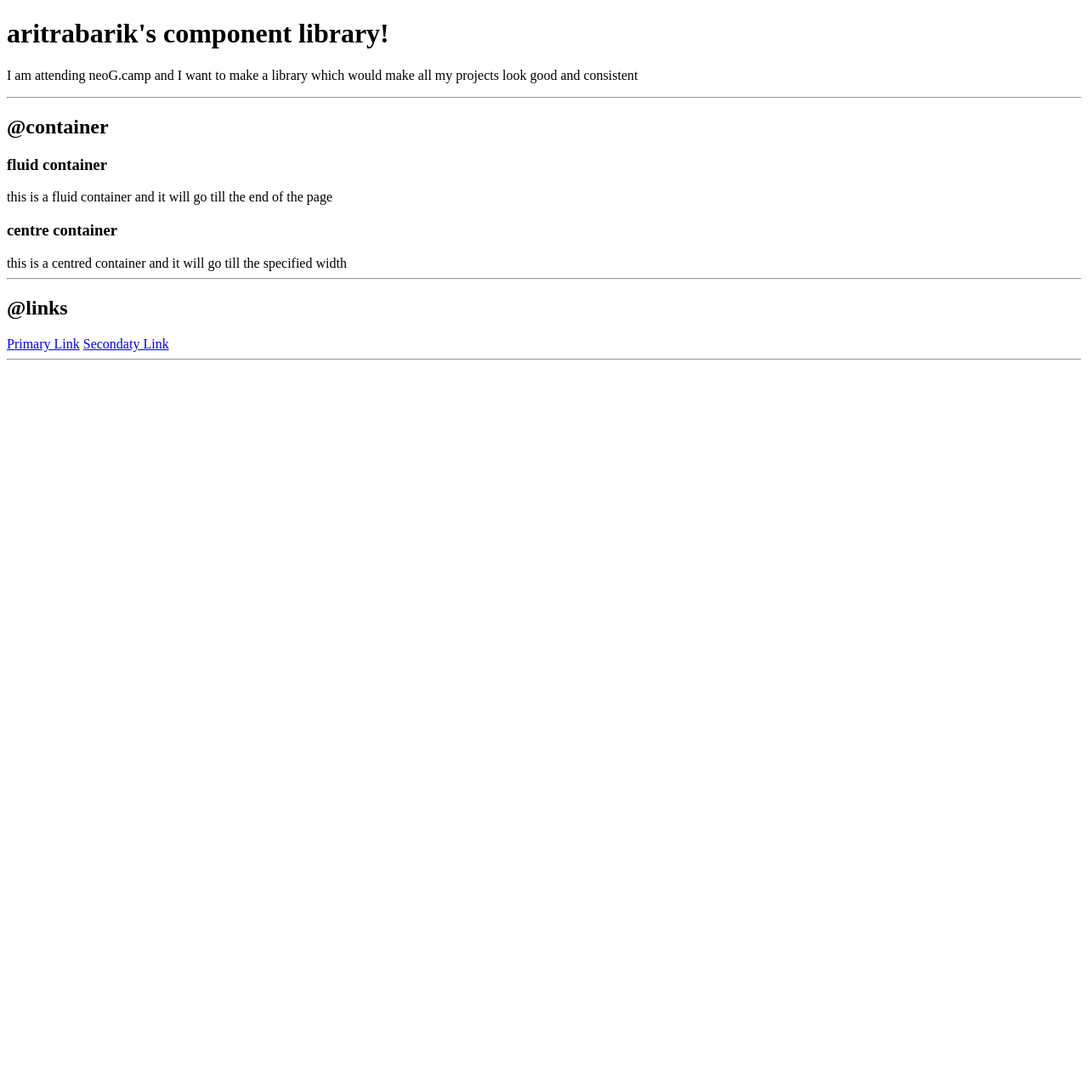
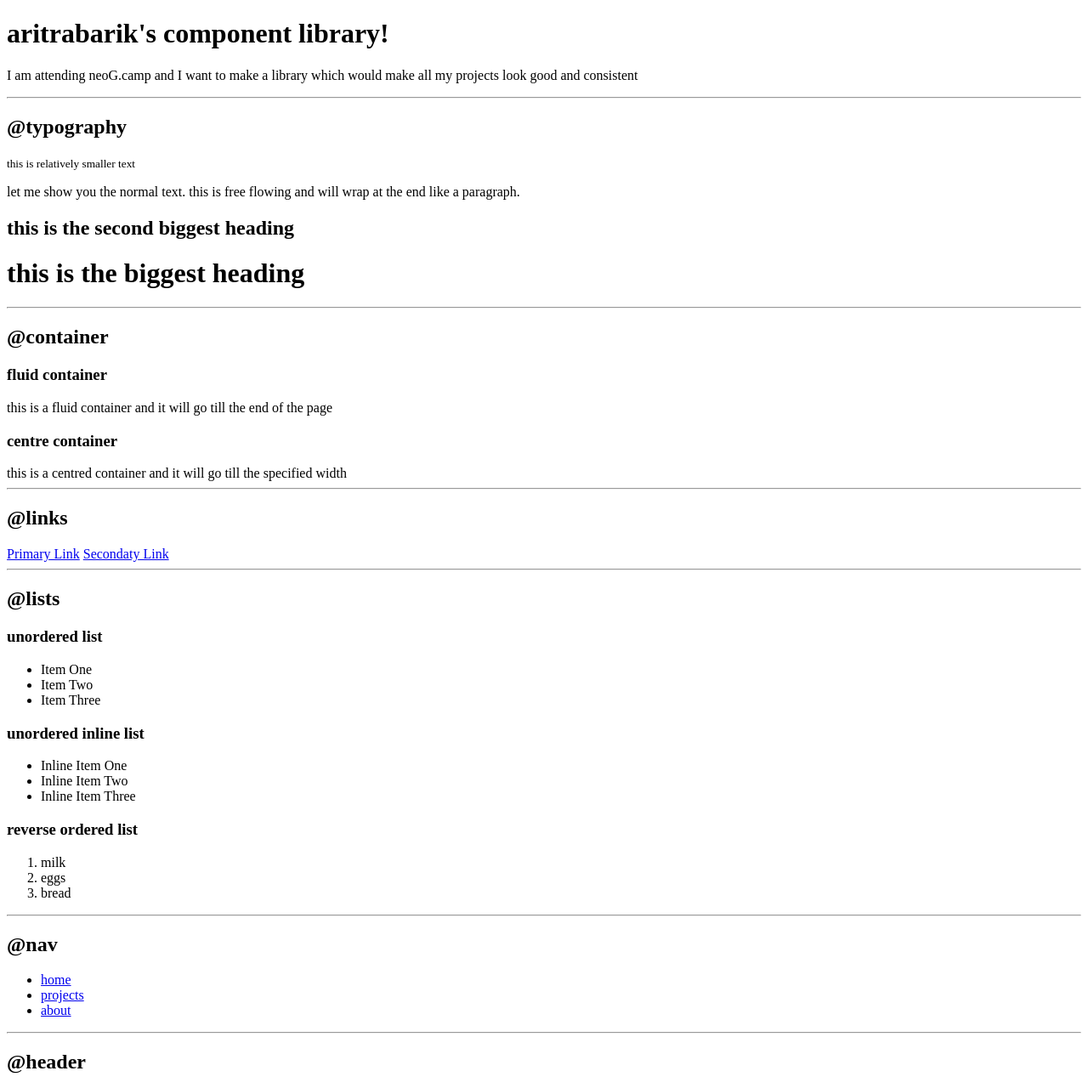
Before and after one commit to aritrabarik/neoG.camp-lesson-Three-markFour, a plain HTML site: page component-library/index.html in a window 1280 px wide. Shown: the top 1280 px of the page at 85% size. Before the commit the page ends 800 px from the top, so only its background shows below. Drawn offline with Linux system fonts and the light colour scheme.

Commit message:
component library: done upto footer

```diff
--- a/component-library/index.html
+++ b/component-library/index.html
@@ -15,6 +15,18 @@
 
     <hr />
 
+    <h2>@typography</h2>
+
+    <small>this is relatively smaller text</small>
+    <p>
+      let me show you the normal text. this is free flowing and will wrap at the
+      end like a paragraph.
+    </p>
+    <h2>this is the second biggest heading</h2>
+    <h1>this is the biggest heading</h1>
+
+    <hr />
+
     <h2>@container</h2>
 
     <h3>fluid container</h3>
@@ -24,6 +36,7 @@
     <div>
       this is a centred container and it will go till the specified width
     </div>
+
     <hr />
 
     <h2>@links</h2>
@@ -32,5 +45,87 @@
     <a href="http://">Secondaty Link</a>
 
     <hr />
+
+    <h2>@lists</h2>
+
+    <h3>unordered list</h3>
+
+    <ul>
+      <li>Item One</li>
+      <li>Item Two</li>
+      <li>Item Three</li>
+    </ul>
+
+    <h3>unordered inline list</h3>
+
+    <ul>
+      <li>Inline Item One</li>
+      <li>Inline Item Two</li>
+      <li>Inline Item Three</li>
+    </ul>
+
+    <h3>reverse ordered list</h3>
+
+    <ol>
+      <li>milk</li>
+      <li>eggs</li>
+      <li>bread</li>
+    </ol>
+
+    <hr />
+
+    <h2>@nav</h2>
+
+    <nav>
+      <ul>
+        <li>
+          <a href="http://">home</a>
+        </li>
+        <li>
+          <a href="http://">projects</a>
+        </li>
+        <li>
+          <a href="http://">about</a>
+        </li>
+      </ul>
+    </nav>
+
+    <hr />
+
+    <h2>@header</h2>
+
+    <header>
+      <img src="images/hero-img.svg" />
+      <h1>heading inside hero</h1>
+    </header>
+
+    <hr />
+
+    <h2>@section</h2>
+
+    <section>
+      <h3>white section</h3>
+      <p>this will have a white background</p>
+    </section>
+
+    <section>
+      <h3>off-white section</h3>
+      <p>this will have a gray background</p>
+    </section>
+
+    <hr />
+
+    <h2>@footer</h2>
+
+    <footer>
+      <div>some small headings inside a footer</div>
+      <ul>
+        <li>linkedin</li>
+        <li>github</li>
+        <li>twitter</li>
+      </ul>
+    </footer>
+
+    <div style="height: 70vh"></div>
   </body>
 </html>
```
Also changed, not shown: component-library/images/hero-img.svg (added).
